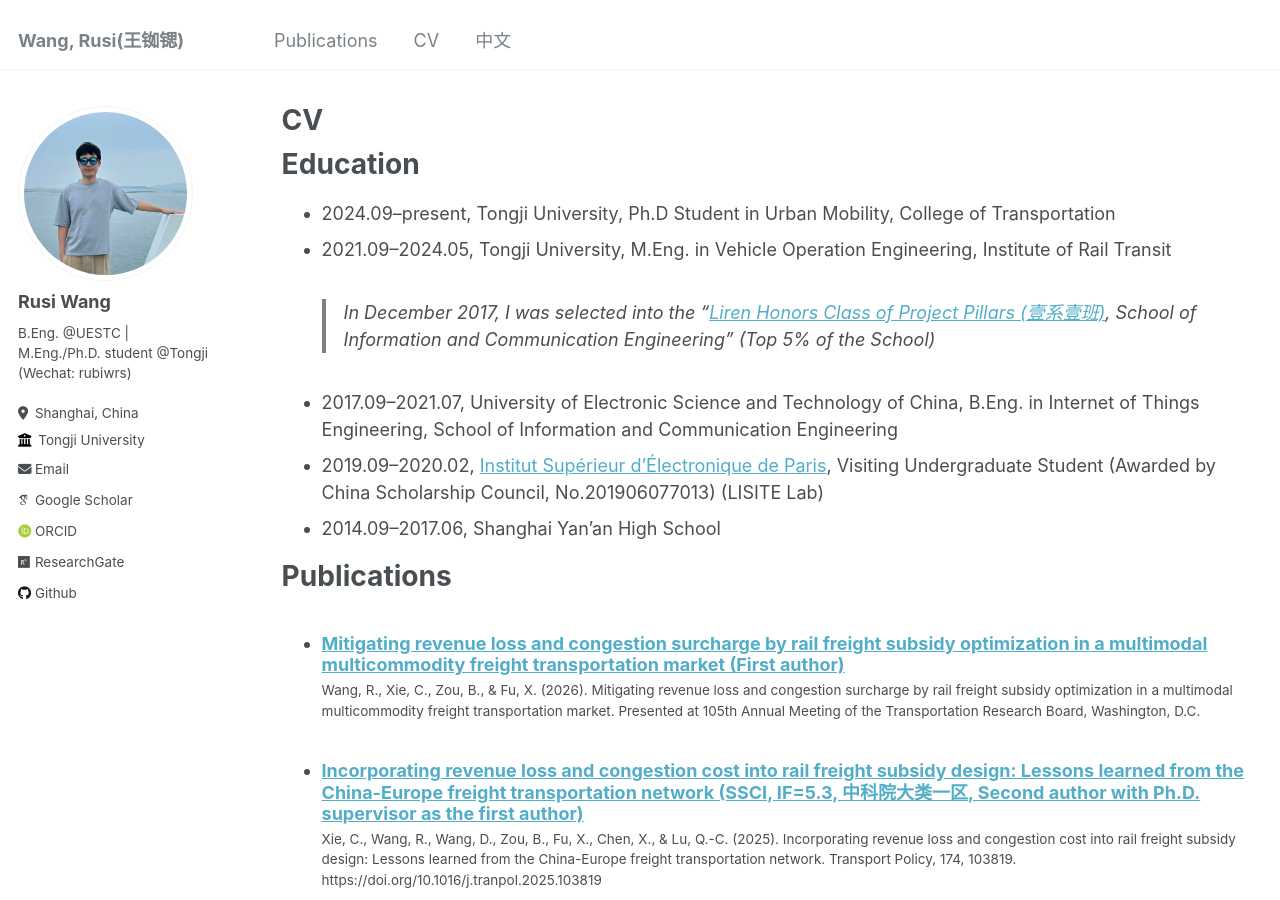
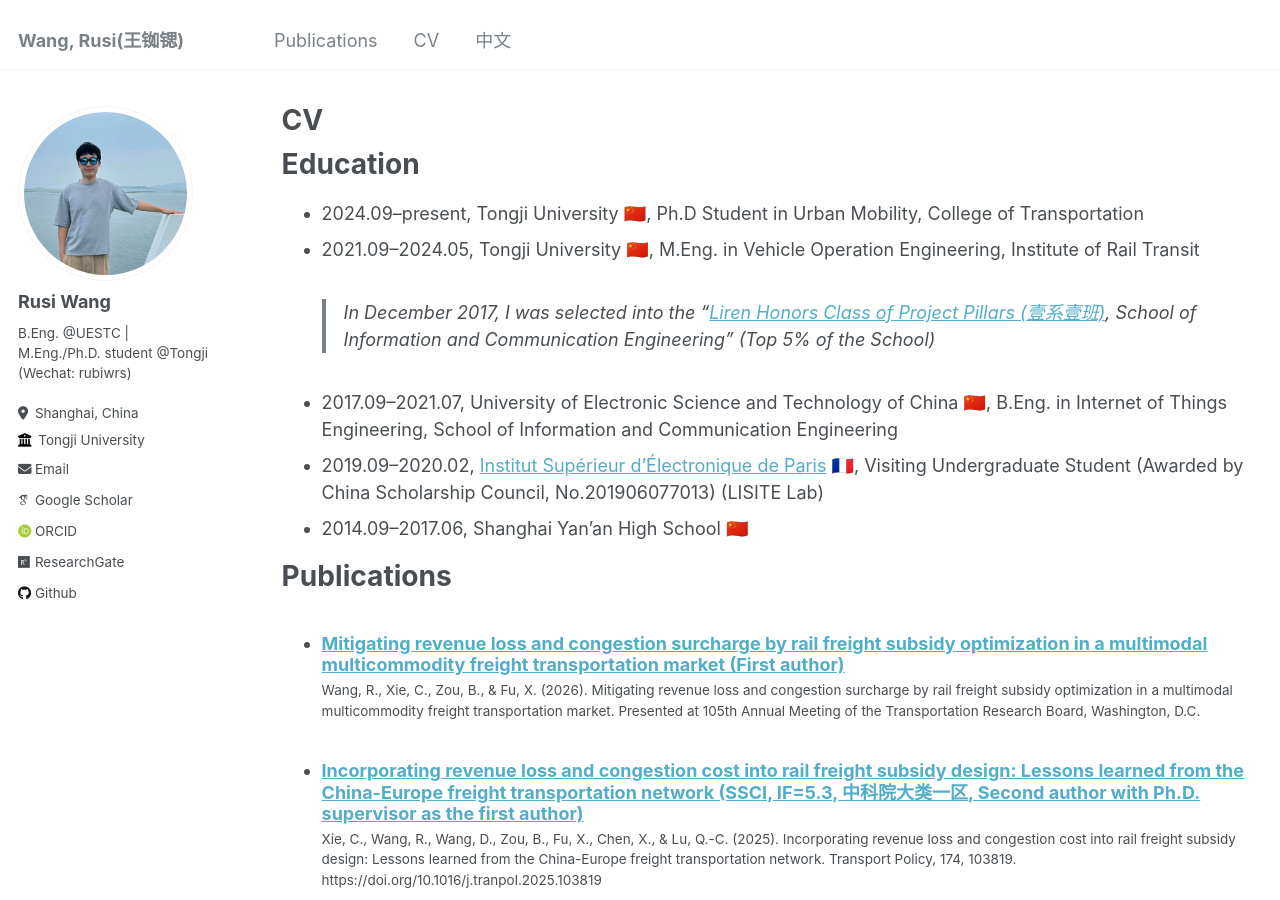
Before and after one commit to RusiWang99/RusiWang99.github.io, a Jekyll site: the page built from _pages/cv.md, in a window 1280 px wide and 900 px high. Built offline with Jekyll 4.4.1, drawn with Linux system fonts in a browser that asks for light colours; some web fonts are replaced; some of the changed text lies outside the part shown.

Commit message:
Update cv.md

```diff
--- a/_pages/cv.md
+++ b/_pages/cv.md
@@ -11,12 +11,12 @@ redirect_from:
 
 Education
 ======
-* 2024.09–present, Tongji University, Ph.D Student in Urban Mobility, College of Transportation
-* 2021.09–2024.05, Tongji University, M.Eng. in Vehicle Operation Engineering, Institute of Rail Transit
+* 2024.09–present, Tongji University 🇨🇳, Ph.D Student in Urban Mobility, College of Transportation
+* 2021.09–2024.05, Tongji University 🇨🇳, M.Eng. in Vehicle Operation Engineering, Institute of Rail Transit
 > In December 2017, I was selected into the "[Liren Honors Class of Project Pillars (壹系壹班)](https://www.zhihu.com/question/402607492/answer/1295742753), School of Information and Communication Engineering" (Top 5% of the School)
-* 2017.09–2021.07, University of Electronic Science and Technology of China, B.Eng. in Internet of Things Engineering, School of Information and Communication Engineering
-* 2019.09–2020.02, [Institut Supérieur d'Électronique de Paris](https://www.isep.fr/en/), Visiting Undergraduate Student (Awarded by China Scholarship Council, No.201906077013) (LISITE Lab)
-* 2014.09–2017.06, Shanghai Yan'an High School
+* 2017.09–2021.07, University of Electronic Science and Technology of China 🇨🇳, B.Eng. in Internet of Things Engineering, School of Information and Communication Engineering
+* 2019.09–2020.02, [Institut Supérieur d'Électronique de Paris](https://www.isep.fr/en/) 🇫🇷, Visiting Undergraduate Student (Awarded by China Scholarship Council, No.201906077013) (LISITE Lab)
+* 2014.09–2017.06, Shanghai Yan'an High School 🇨🇳
 
 Publications
 ======
```
Also changed, not shown: other parts of _pages/cv.md (+1 -1 lines).
